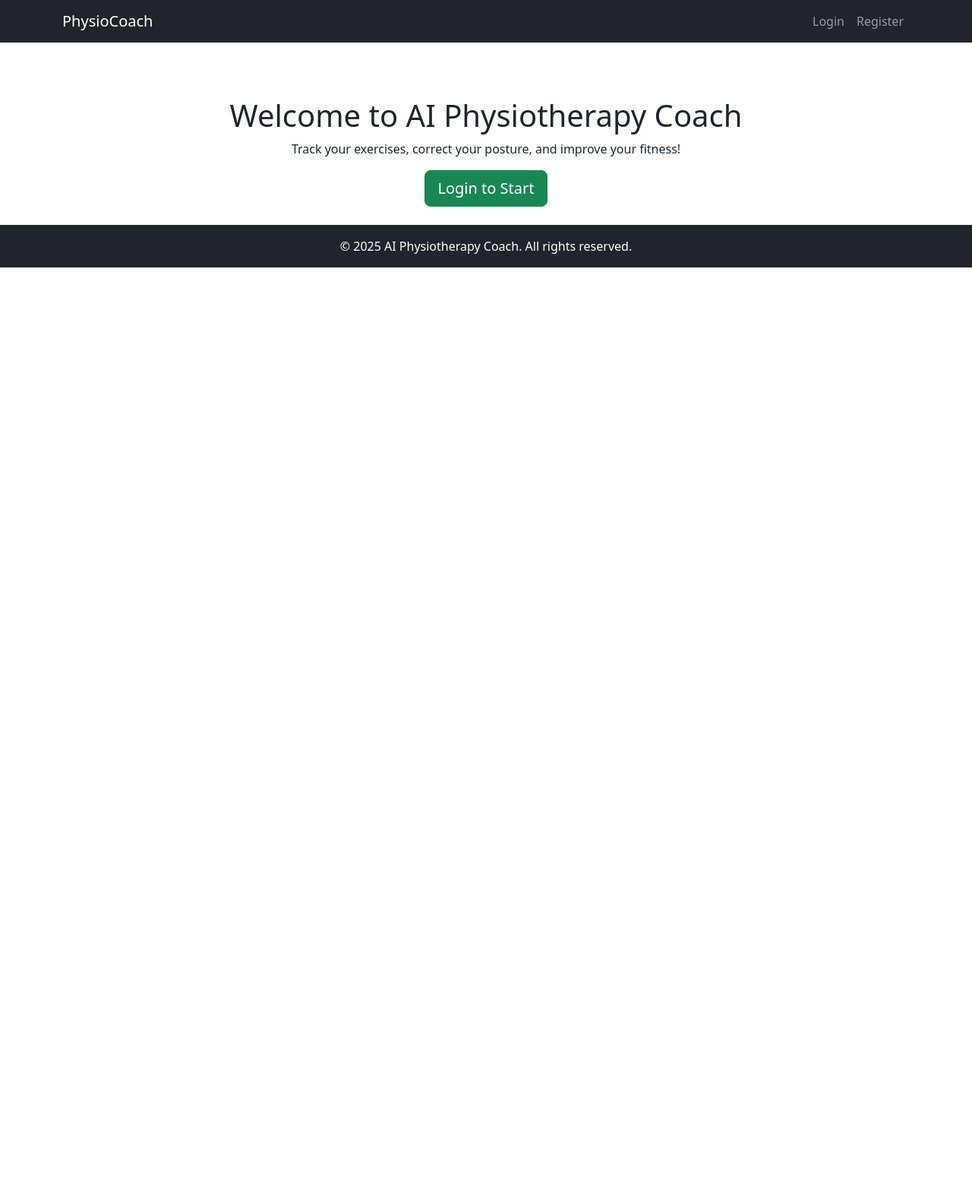
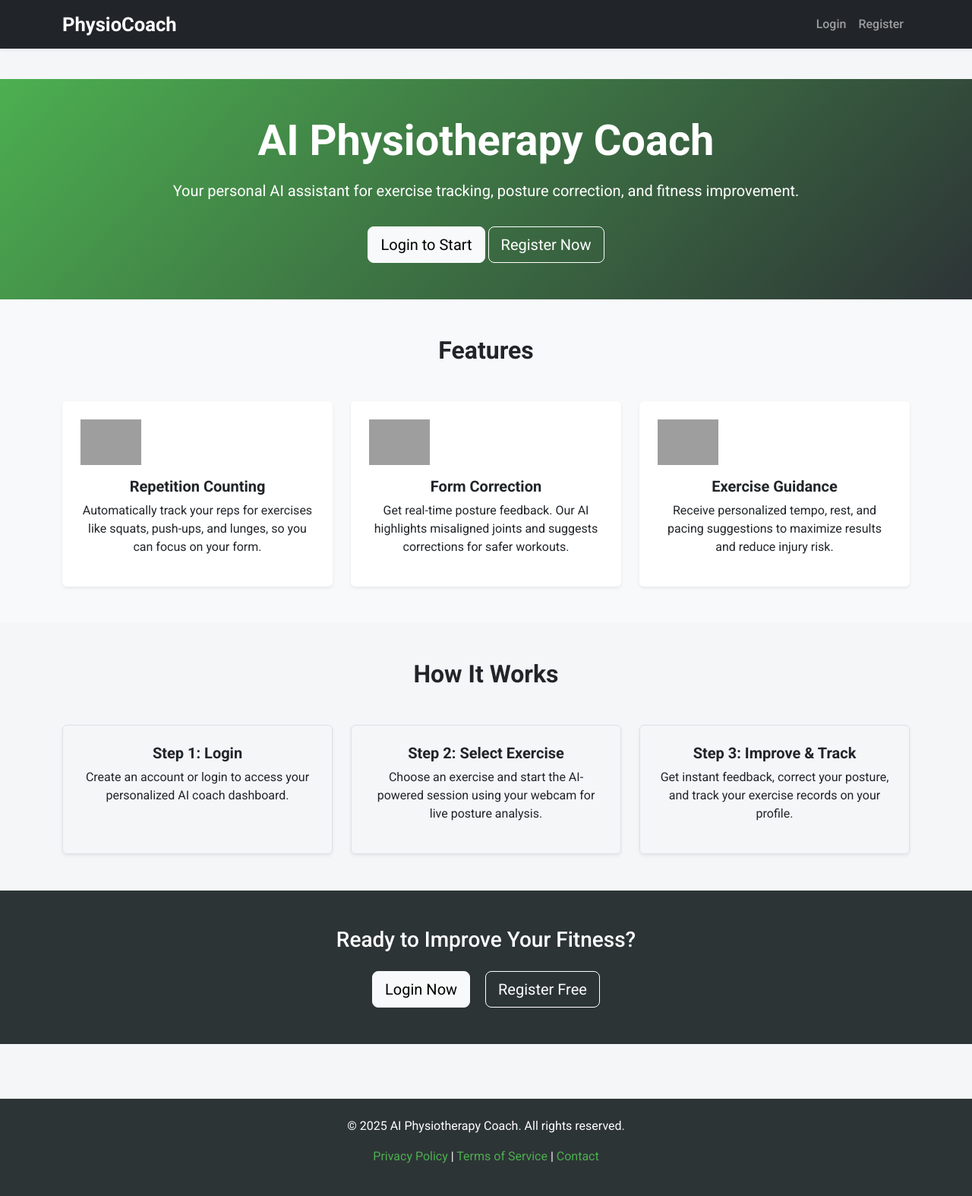
Before and after one commit to Divyatariwala/PhysioCoach, a Django app: page / in a window 1280 px wide. Shown: the whole page at 76% size. Before the commit the page ends 352 px from the top, so only its background shows below. Run offline with Django 5.2, Linux system fonts and the light colour scheme; grey boxes are pictures that could not be loaded.

Commit message:
web layout donee

```diff
--- a/posture/static/posture/css/style.css
+++ b/posture/static/posture/css/style.css
@@ -0,0 +1,61 @@
+body {
+    font-family: 'Roboto', sans-serif;
+    background-color: #f4f6f8;
+    scroll-behavior: smooth;
+}
+
+/* Navbar */
+.navbar {
+    transition: all 0.3s ease-in-out;
+}
+
+.navbar-brand {
+    font-weight: 700;
+    font-size: 1.6rem;
+}
+
+.nav-link {
+    font-weight: 500;
+    transition: color 0.2s;
+}
+
+.nav-link:hover {
+    color: #4CAF50 !important;
+}
+
+/* Buttons */
+.btn-primary {
+    background: linear-gradient(135deg, #4CAF50, #2d3436);
+    border: none;
+    transition: all 0.3s;
+}
+
+.btn-primary:hover {
+    background: linear-gradient(135deg, #2d3436, #4CAF50);
+    transform: translateY(-2px);
+}
+
+.btn-outline-light {
+    border-color: #fff;
+    color: #fff;
+}
+
+.btn-outline-light:hover {
+    background: #fff;
+    color: #2d3436;
+}
+
+/* Footer */
+footer {
+    background: #2d3436;
+    color: #fff;
+}
+
+footer a {
+    color: #4CAF50;
+    text-decoration: none;
+}
+
+footer a:hover {
+    text-decoration: underline;
+}
--- a/posture/templates/posture/base.html
+++ b/posture/templates/posture/base.html
@@ -1,16 +1,29 @@
 {% load static %}
 <!DOCTYPE html>
 <html lang="en">
+
 <head>
   <meta charset="UTF-8">
+  <meta name="viewport" content="width=device-width, initial-scale=1.0">
   <title>AI Physiotherapy Coach</title>
+
+  <!-- Google Fonts -->
+  <link href="https://fonts.googleapis.com/css2?family=Roboto:wght@400;500;700&display=swap" rel="stylesheet">
+
+  <!-- Bootstrap -->
   <link href="https://cdn.jsdelivr.net/npm/bootstrap@5.3.0/dist/css/bootstrap.min.css" rel="stylesheet">
+
+  <!-- Custom CSS -->
   <link rel="stylesheet" href="{% static 'posture/css/style.css' %}">
-    <script src="https://cdn.jsdelivr.net/npm/chart.js"></script>
+
+
+
+  {% block head %}{% endblock %}
 </head>
+
 <body>
-    <!-- Header / Navbar -->
-    <nav class="navbar navbar-expand-lg navbar-dark bg-dark">
+  <!-- Navbar -->
+  <nav class="navbar navbar-expand-lg navbar-dark bg-dark shadow-sm sticky-top">
     <div class="container">
       <a class="navbar-brand" href="{% url 'home' %}">PhysioCoach</a>
       <button class="navbar-toggler" type="button" data-bs-toggle="collapse" data-bs-target="#navbarNav">
@@ -31,17 +44,38 @@
     </div>
   </nav>
 
+  <!-- Flash Messages -->
+  <div class="container mt-3">
+    {% if messages %}
+    {% for message in messages %}
+    <div class="alert alert-{{ message.tags }} alert-dismissible fade show" role="alert">
+      {{ message }}
+      <button type="button" class="btn-close" data-bs-dismiss="alert" aria-label="Close"></button>
+    </div>
+    {% endfor %}
+    {% endif %}
+  </div>
+
   <!-- Main Content -->
   <main class="py-4">
     {% block content %}{% endblock %}
   </main>
 
   <!-- Footer -->
-    <footer class="bg-dark text-white text-center py-3">
-        &copy; 2025 AI Physiotherapy Coach. All rights reserved.
+  <footer class="py-4 mt-5">
+    <div class="container text-center">
+      <p>&copy; 2025 AI Physiotherapy Coach. All rights reserved.</p>
+      <p>
+        <a href="#">Privacy Policy</a> |
+        <a href="#">Terms of Service</a> |
+        <a href="#">Contact</a>
+      </p>
+    </div>
   </footer>
 
+  <!-- Scripts -->
   <script src="https://cdn.jsdelivr.net/npm/bootstrap@5.3.0/dist/js/bootstrap.bundle.min.js"></script>
   {% block scripts %}{% endblock %}
 </body>
+
 </html>
--- a/posture/templates/posture/home.html
+++ b/posture/templates/posture/home.html
@@ -1,12 +1,91 @@
 {% extends "posture/base.html" %}
+{% load static %}
 {% block content %}
-<div class="container text-center mt-5">
-    <h1>Welcome to AI Physiotherapy Coach</h1>
-    <p>Track your exercises, correct your posture, and improve your fitness!</p>
-    {% if user.is_authenticated %}
-        <a href="{% url 'exercises' %}" class="btn btn-primary btn-lg">Start Exercising</a>
-    {% else %}
-        <a href="{% url 'login' %}" class="btn btn-success btn-lg">Login to Start</a>
-    {% endif %}
-</div>
+
+<!-- Hero Section -->
+<section class="py-5 text-center" style="background: linear-gradient(135deg, #4CAF50, #2d3436); color: white;">
+    <div class="container">
+        <h1 class="display-4 fw-bold">AI Physiotherapy Coach</h1>
+        <p class="lead mt-3">Your personal AI assistant for exercise tracking, posture correction, and fitness improvement.</p>
+        {% if user.is_authenticated %}
+            <a href="{% url 'exercises' %}" class="btn btn-light btn-lg mt-3">Start Exercising</a>
+            <a href="{% url 'profile' %}" class="btn btn-outline-light btn-lg mt-3">View Profile</a>
+        {% else %}
+            <a href="{% url 'login' %}" class="btn btn-light btn-lg mt-3">Login to Start</a>
+            <a href="{% url 'register' %}" class="btn btn-outline-light btn-lg mt-3">Register Now</a>
+        {% endif %}
+    </div>
+</section>
+
+<!-- Features Section -->
+<section class="py-5 bg-light">
+    <div class="container">
+        <h2 class="text-center fw-bold mb-5">Features</h2>
+        <div class="row g-4">
+            <div class="col-md-4 text-center">
+                <div class="card shadow-sm h-100 p-4 border-0">
+                    <img src="{% static 'posture/images/reps.png' %}" class="mb-3" style="width:80px;">
+                    <h5 class="fw-bold">Repetition Counting</h5>
+                    <p>Automatically track your reps for exercises like squats, push-ups, and lunges, so you can focus on your form.</p>
+                </div>
+            </div>
+            <div class="col-md-4 text-center">
+                <div class="card shadow-sm h-100 p-4 border-0">
+                    <img src="{% static 'posture/images/posture.png' %}" class="mb-3" style="width:80px;">
+                    <h5 class="fw-bold">Form Correction</h5>
+                    <p>Get real-time posture feedback. Our AI highlights misaligned joints and suggests corrections for safer workouts.</p>
+                </div>
+            </div>
+            <div class="col-md-4 text-center">
+                <div class="card shadow-sm h-100 p-4 border-0">
+                    <img src="{% static 'posture/images/guidance.png' %}" class="mb-3" style="width:80px;">
+                    <h5 class="fw-bold">Exercise Guidance</h5>
+                    <p>Receive personalized tempo, rest, and pacing suggestions to maximize results and reduce injury risk.</p>
+                </div>
+            </div>
+        </div>
+    </div>
+</section>
+
+<!-- How it Works Section -->
+<section class="py-5">
+    <div class="container">
+        <h2 class="text-center fw-bold mb-5">How It Works</h2>
+        <div class="row g-4">
+            <div class="col-md-4 text-center">
+                <div class="p-4 border rounded shadow-sm h-100">
+                    <h5 class="fw-bold">Step 1: Login</h5>
+                    <p>Create an account or login to access your personalized AI coach dashboard.</p>
+                </div>
+            </div>
+            <div class="col-md-4 text-center">
+                <div class="p-4 border rounded shadow-sm h-100">
+                    <h5 class="fw-bold">Step 2: Select Exercise</h5>
+                    <p>Choose an exercise and start the AI-powered session using your webcam for live posture analysis.</p>
+                </div>
+            </div>
+            <div class="col-md-4 text-center">
+                <div class="p-4 border rounded shadow-sm h-100">
+                    <h5 class="fw-bold">Step 3: Improve & Track</h5>
+                    <p>Get instant feedback, correct your posture, and track your exercise records on your profile.</p>
+                </div>
+            </div>
+        </div>
+    </div>
+</section>
+
+<!-- Call to Action -->
+<section class="py-5 text-center" style="background: #2d3436; color: white;">
+    <div class="container">
+        <h3 class="mb-4">Ready to Improve Your Fitness?</h3>
+        {% if user.is_authenticated %}
+            <a href="{% url 'exercises' %}" class="btn btn-light btn-lg mx-2">Start Exercising</a>
+            <a href="{% url 'profile' %}" class="btn btn-outline-light btn-lg mx-2">View Profile</a>
+        {% else %}
+            <a href="{% url 'login' %}" class="btn btn-light btn-lg mx-2">Login Now</a>
+            <a href="{% url 'register' %}" class="btn btn-outline-light btn-lg mx-2">Register Free</a>
+        {% endif %}
+    </div>
+</section>
+
 {% endblock %}
--- a/posture/views.py
+++ b/posture/views.py
@@ -22,34 +22,91 @@ def home(request):
 
 def login_view(request):
     if request.method == "POST":
-        username = request.POST['username']
+        username = request.POST['username'].strip()
         password = request.POST['password']
+
+        # 1. Empty fields
+        if not username or not password:
+            messages.error(request, "Both username and password are required")
+            return render(request, 'posture/login.html')
+
+        # 2. Authenticate
         user = authenticate(request, username=username, password=password)
         if user is not None:
+            # 3. Check active
+            if not user.is_active:
+                messages.error(request, "This account is inactive. Contact admin.")
+                return render(request, 'posture/login.html')
+
             login(request, user)
             return redirect('exercises')
         else:
             messages.error(request, "Invalid username or password")
+            return render(request, 'posture/login.html')
+
     return render(request, 'posture/login.html')
+
 def register_view(request):
     if request.method == "POST":
-        username = request.POST['username']
-        email = request.POST['email']
+        username = request.POST['username'].strip()
+        email = request.POST['email'].strip()
+        first_name = request.POST.get('first_name', '').strip()
+        last_name = request.POST.get('last_name', '').strip()
         password1 = request.POST['password1']
         password2 = request.POST['password2']
 
+        # 1. Check empty fields
+        if not username or not email or not password1 or not password2:
+            messages.error(request, "All fields are required")
+            return render(request, 'posture/register.html')
+
+        # 2. Passwords match
         if password1 != password2:
             messages.error(request, "Passwords do not match")
             return render(request, 'posture/register.html')
 
+        # 3. Password length
+        if len(password1) < 8:
+            messages.error(request, "Password must be at least 8 characters long")
+            return render(request, 'posture/register.html')
+
+        # 4. Password strength
+        import re
+        if not re.search(r"\d", password1) or not re.search(r"[A-Z]", password1) or not re.search(r"[a-z]", password1):
+            messages.error(request, "Password must include uppercase, lowercase and a number")
+            return render(request, 'posture/register.html')
+
+        # 5. Unique username
         if User.objects.filter(username=username).exists():
             messages.error(request, "Username already exists")
             return render(request, 'posture/register.html')
 
-        user = User.objects.create_user(username=username, email=email, password=password1)
+        # 6. Unique email
+        if User.objects.filter(email=email).exists():
+            messages.error(request, "Email already registered")
+            return render(request, 'posture/register.html')
+
+        # 7. Valid email format
+        from django.core.validators import validate_email
+        from django.core.exceptions import ValidationError
+        try:
+            validate_email(email)
+        except ValidationError:
+            messages.error(request, "Invalid email format")
+            return render(request, 'posture/register.html')
+
+        # Create user if all checks pass
+        user = User.objects.create_user(
+            username=username,
+            email=email,
+            password=password1,
+            first_name=first_name,
+            last_name=last_name
+        )
         user.save()
         messages.success(request, "Account created successfully! Please login.")
         return redirect('login')
+
     return render(request, 'posture/register.html')
 
 def logout_view(request):
```
Also changed, not shown: posture/templates/posture/login.html (+8 -5 lines), posture/templates/posture/register.html (+8 -5 lines), db.sqlite3. Lines whose indentation alone changed are shown as unchanged.
